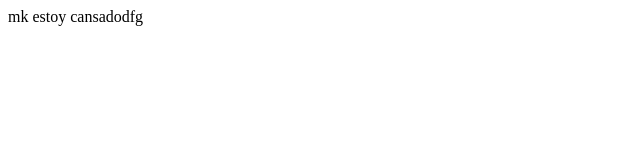
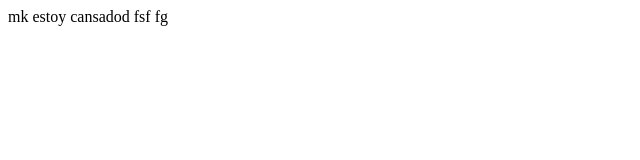
Before and after one commit to 021And/021And.github.io, a plain HTML site: page index.html in a window 1280 px wide. Shown: the full height of the page, 0-640 px from the left. Drawn offline with Linux system fonts and the light colour scheme.

Commit message:
Update index.html

```diff
--- a/index.html
+++ b/index.html
@@ -1,5 +1,7 @@
 <!doctype html>
 <body>
-  mk estoy cansadodfg
+  mk estoy cansadod
+
+  fsf fg
 </body>
 </html>
```
